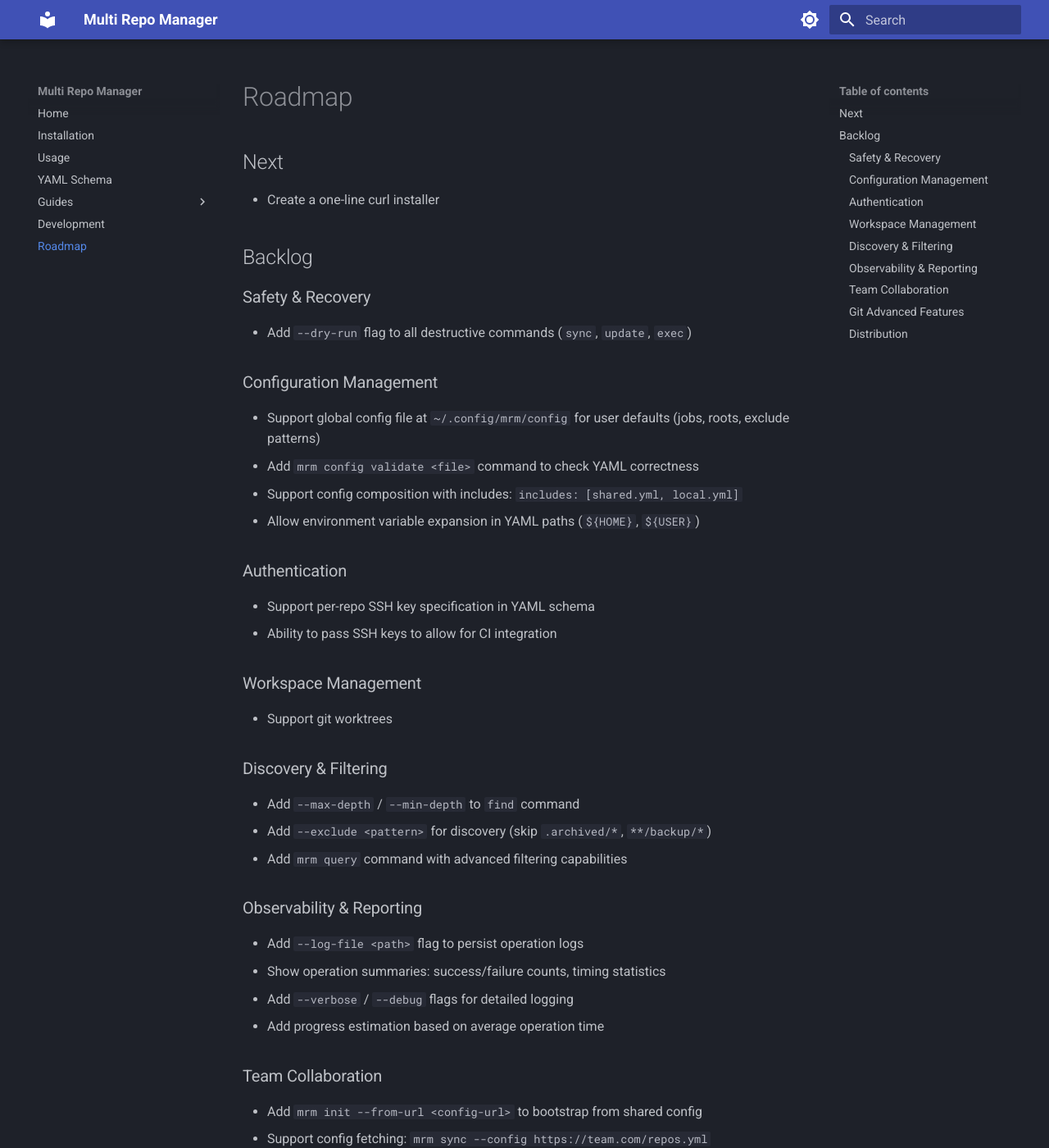
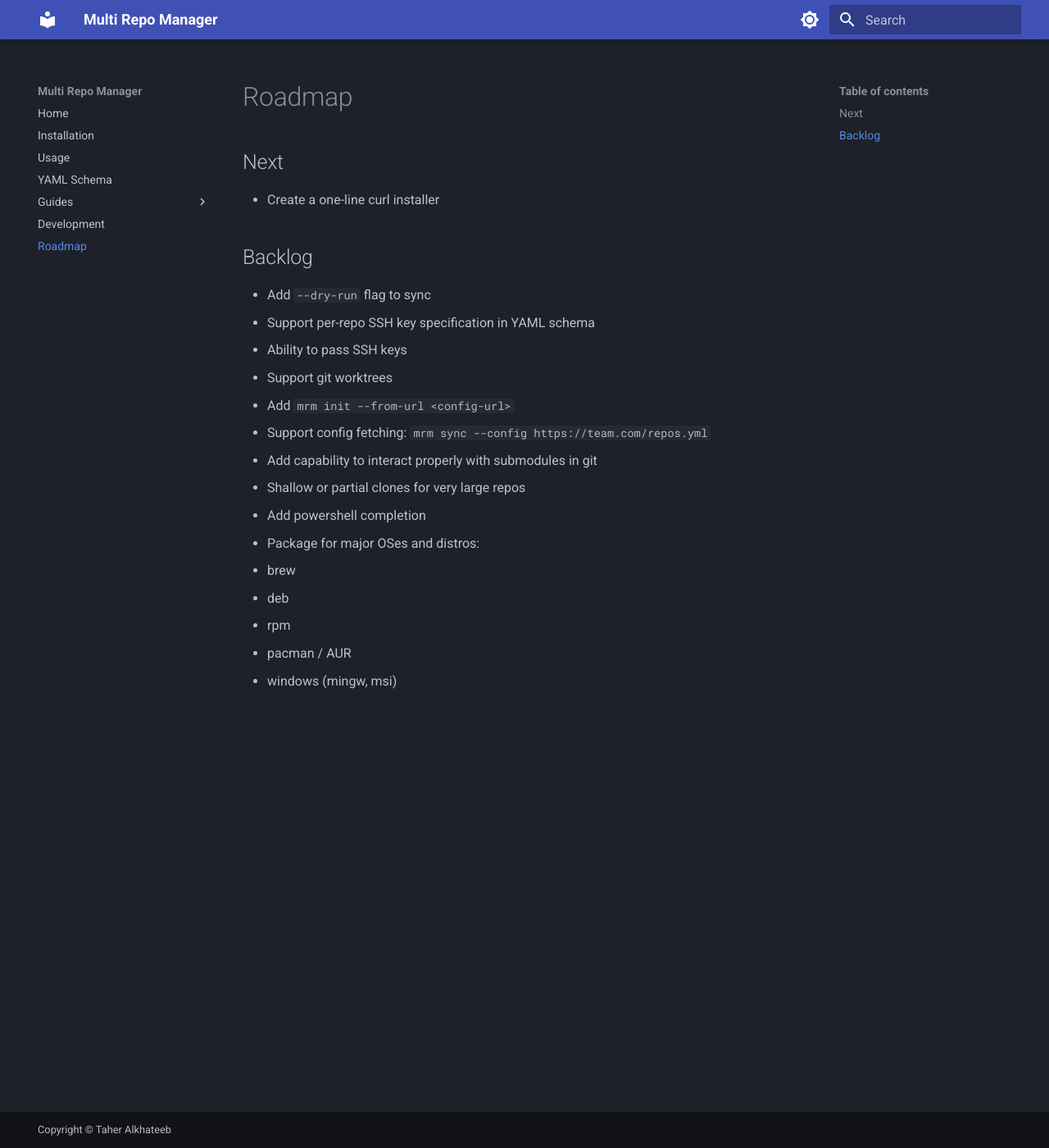
Before and after one commit to pythys/multi-repo-manager, an MkDocs documentation site: the page built from docs/roadmap.md, in a window 1280 px wide and 1400 px high. Shown: the whole window at 82% size. Built offline with MkDocs 1.6.1 and Material for MkDocs 9.7.7, drawn with Linux system fonts in a browser that asks for light colours; some of the changed text lies outside the part shown.

Commit message:
reduce / cleanup roadmap

```diff
--- a/docs/roadmap.md
+++ b/docs/roadmap.md
@@ -6,44 +6,14 @@
 
 ## Backlog
 
-### Safety & Recovery
-- Add `--dry-run` flag to all destructive commands (`sync`, `update`, `exec`)
-
-### Configuration Management
-- Support global config file at `~/.config/mrm/config` for user defaults (jobs,
-  roots, exclude patterns)
-- Add `mrm config validate <file>` command to check YAML correctness
-- Support config composition with includes: `includes: [shared.yml, local.yml]`
-- Allow environment variable expansion in YAML paths (`${HOME}`, `${USER}`)
-
-### Authentication
+- Add `--dry-run` flag to sync
 - Support per-repo SSH key specification in YAML schema
-- Ability to pass SSH keys to allow for CI integration
-
-### Workspace Management
+- Ability to pass SSH keys
 - Support git worktrees
-
-### Discovery & Filtering
-- Add `--max-depth` / `--min-depth` to `find` command
-- Add `--exclude <pattern>` for discovery (skip `.archived/*`, `**/backup/*`)
-- Add `mrm query` command with advanced filtering capabilities
-
-### Observability & Reporting
-- Add `--log-file <path>` flag to persist operation logs
-- Show operation summaries: success/failure counts, timing statistics
-- Add `--verbose` / `--debug` flags for detailed logging
-- Add progress estimation based on average operation time
-
-### Team Collaboration
-- Add `mrm init --from-url <config-url>` to bootstrap from shared config
+- Add `mrm init --from-url <config-url>`
 - Support config fetching: `mrm sync --config https://team.com/repos.yml`
-
-### Git Advanced Features
 - Add capability to interact properly with submodules in git
 - Shallow or partial clones for very large repos
-- Add `mrm hooks sync --from <template-dir>` to distribute git hooks
-
-### Distribution
 - Add powershell completion
 - Package for major OSes and distros:
   - brew
```
